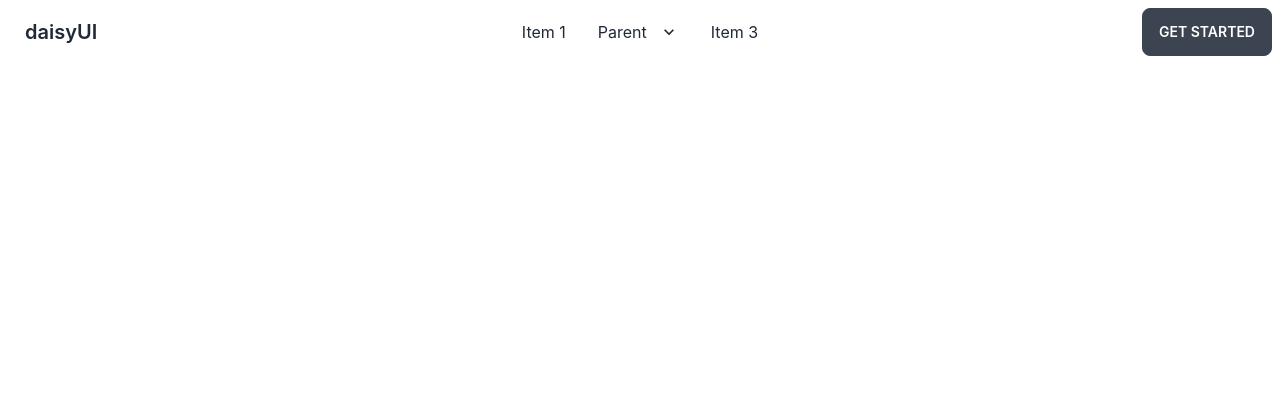
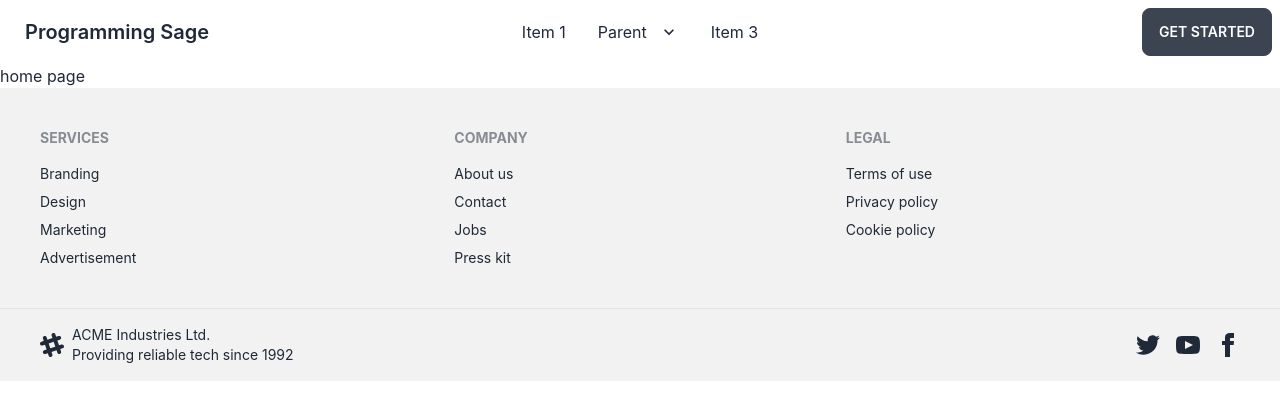
Before and after one commit to rhnchowdhury/Programming-Sage-client, a React (Create React App) app: page / in a window 1280 px wide. Shown: the top 420 px of the page. Built offline with nearby package versions, Linux system fonts and the light colour scheme.

Commit message:
footer added

```diff
--- a/src/Layout/Main.js
+++ b/src/Layout/Main.js
@@ -1,5 +1,6 @@
 import React from 'react';
 import { Outlet } from 'react-router-dom';
+import Footer from '../Shared/Footer';
 import Header from '../Shared/Header';
 
 const Main = () => {
@@ -7,6 +8,7 @@
         <div>
             <Header></Header>
             <Outlet></Outlet>
+            <Footer></Footer>
         </div>
     );
 };
--- /dev/null
+++ b/src/Shared/Footer.js
@@ -0,0 +1,45 @@
+import React from 'react';
+
+const Footer = () => {
+    return (
+        <div>
+            <footer className="footer p-10 bg-base-200 text-base-content">
+                <div>
+                    <span className="footer-title">Services</span>
+                    <a className="link link-hover">Branding</a>
+                    <a className="link link-hover">Design</a>
+                    <a className="link link-hover">Marketing</a>
+                    <a className="link link-hover">Advertisement</a>
+                </div>
+                <div>
+                    <span className="footer-title">Company</span>
+                    <a className="link link-hover">About us</a>
+                    <a className="link link-hover">Contact</a>
+                    <a className="link link-hover">Jobs</a>
+                    <a className="link link-hover">Press kit</a>
+                </div>
+                <div>
+                    <span className="footer-title">Legal</span>
+                    <a className="link link-hover">Terms of use</a>
+                    <a className="link link-hover">Privacy policy</a>
+                    <a className="link link-hover">Cookie policy</a>
+                </div>
+            </footer>
+            <footer className="footer px-10 py-4 border-t bg-base-200 text-base-content border-base-300">
+                <div className="items-center grid-flow-col">
+                    <svg width="24" height="24" viewBox="0 0 24 24" xmlns="http://www.w3.org/2000/svg" fillRule="evenodd" clipRule="evenodd" className="fill-current"><path d="M22.672 15.226l-2.432.811.841 2.515c.33 1.019-.209 2.127-1.23 2.456-1.15.325-2.148-.321-2.463-1.226l-.84-2.518-5.013 1.677.84 2.517c.391 1.203-.434 2.542-1.831 2.542-.88 0-1.601-.564-1.86-1.314l-.842-2.516-2.431.809c-1.135.328-2.145-.317-2.463-1.229-.329-1.018.211-2.127 1.231-2.456l2.432-.809-1.621-4.823-2.432.808c-1.355.384-2.558-.59-2.558-1.839 0-.817.509-1.582 1.327-1.846l2.433-.809-.842-2.515c-.33-1.02.211-2.129 1.232-2.458 1.02-.329 2.13.209 2.461 1.229l.842 2.515 5.011-1.677-.839-2.517c-.403-1.238.484-2.553 1.843-2.553.819 0 1.585.509 1.85 1.326l.841 2.517 2.431-.81c1.02-.33 2.131.211 2.461 1.229.332 1.018-.21 2.126-1.23 2.456l-2.433.809 1.622 4.823 2.433-.809c1.242-.401 2.557.484 2.557 1.838 0 .819-.51 1.583-1.328 1.847m-8.992-6.428l-5.01 1.675 1.619 4.828 5.011-1.674-1.62-4.829z"></path></svg>
+                    <p>ACME Industries Ltd. <br />Providing reliable tech since 1992</p>
+                </div>
+                <div className="md:place-self-center md:justify-self-end">
+                    <div className="grid grid-flow-col gap-4">
+                        <a><svg xmlns="http://www.w3.org/2000/svg" width="24" height="24" viewBox="0 0 24 24" className="fill-current"><path d="M24 4.557c-.883.392-1.832.656-2.828.775 1.017-.609 1.798-1.574 2.165-2.724-.951.564-2.005.974-3.127 1.195-.897-.957-2.178-1.555-3.594-1.555-3.179 0-5.515 2.966-4.797 6.045-4.091-.205-7.719-2.165-10.148-5.144-1.29 2.213-.669 5.108 1.523 6.574-.806-.026-1.566-.247-2.229-.616-.054 2.281 1.581 4.415 3.949 4.89-.693.188-1.452.232-2.224.084.626 1.956 2.444 3.379 4.6 3.419-2.07 1.623-4.678 2.348-7.29 2.04 2.179 1.397 4.768 2.212 7.548 2.212 9.142 0 14.307-7.721 13.995-14.646.962-.695 1.797-1.562 2.457-2.549z"></path></svg></a>
+                        <a><svg xmlns="http://www.w3.org/2000/svg" width="24" height="24" viewBox="0 0 24 24" className="fill-current"><path d="M19.615 3.184c-3.604-.246-11.631-.245-15.23 0-3.897.266-4.356 2.62-4.385 8.816.029 6.185.484 8.549 4.385 8.816 3.6.245 11.626.246 15.23 0 3.897-.266 4.356-2.62 4.385-8.816-.029-6.185-.484-8.549-4.385-8.816zm-10.615 12.816v-8l8 3.993-8 4.007z"></path></svg></a>
+                        <a><svg xmlns="http://www.w3.org/2000/svg" width="24" height="24" viewBox="0 0 24 24" className="fill-current"><path d="M9 8h-3v4h3v12h5v-12h3.642l.358-4h-4v-1.667c0-.955.192-1.333 1.115-1.333h2.885v-5h-3.808c-3.596 0-5.192 1.583-5.192 4.615v3.385z"></path></svg></a>
+                    </div>
+                </div>
+            </footer>
+        </div>
+    );
+};
+
+export default Footer;
--- a/src/Shared/Header.js
+++ b/src/Shared/Header.js
@@ -24,7 +24,7 @@
                             <li><a>Item 3</a></li>
                         </ul>
                     </div>
-                    <a className="btn btn-ghost normal-case text-xl">daisyUI</a>
+                    <a className="btn btn-ghost normal-case text-xl">Programming Sage</a>
                 </div>
                 <div className="navbar-center hidden lg:flex">
                     <ul className="menu menu-horizontal p-0">
```
Also changed, not shown: src/Route/Route.js (+8 -1 lines).
